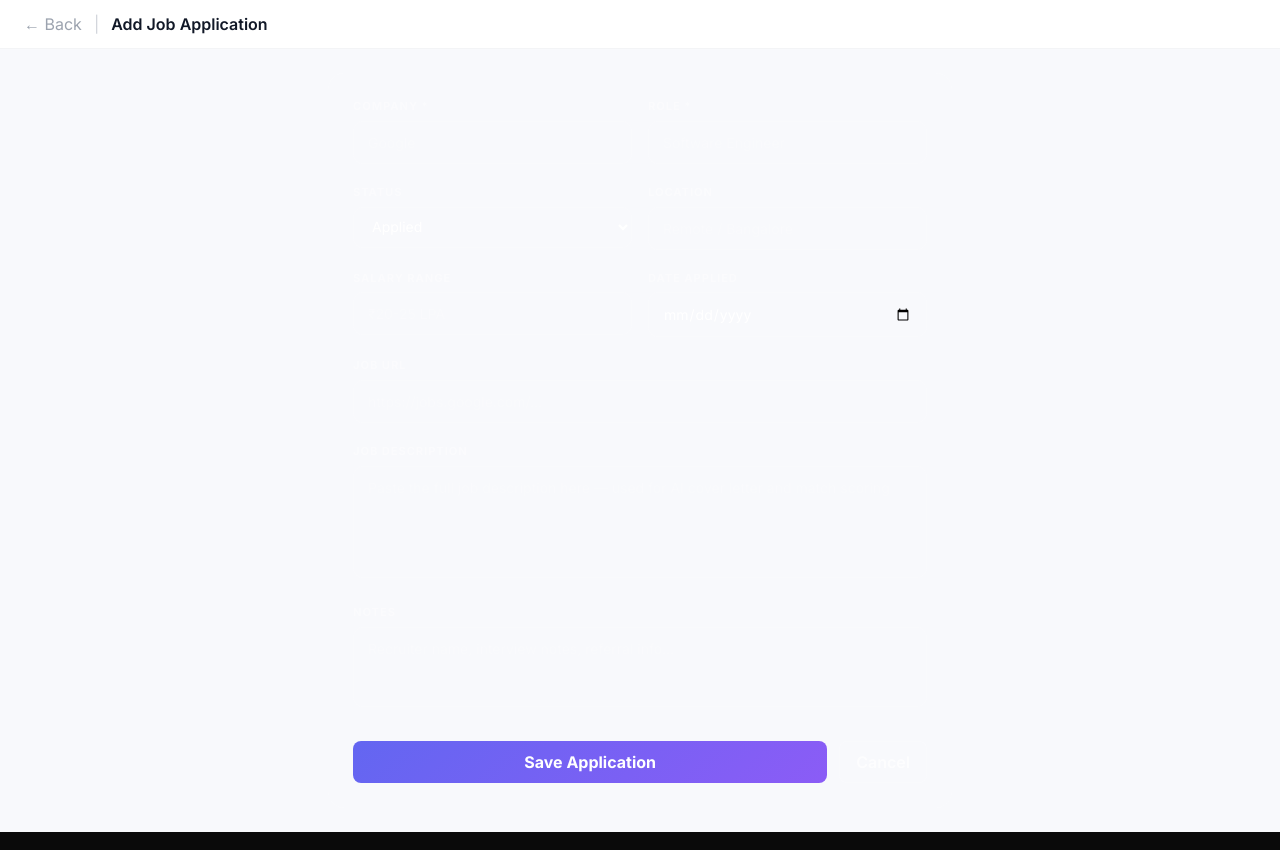
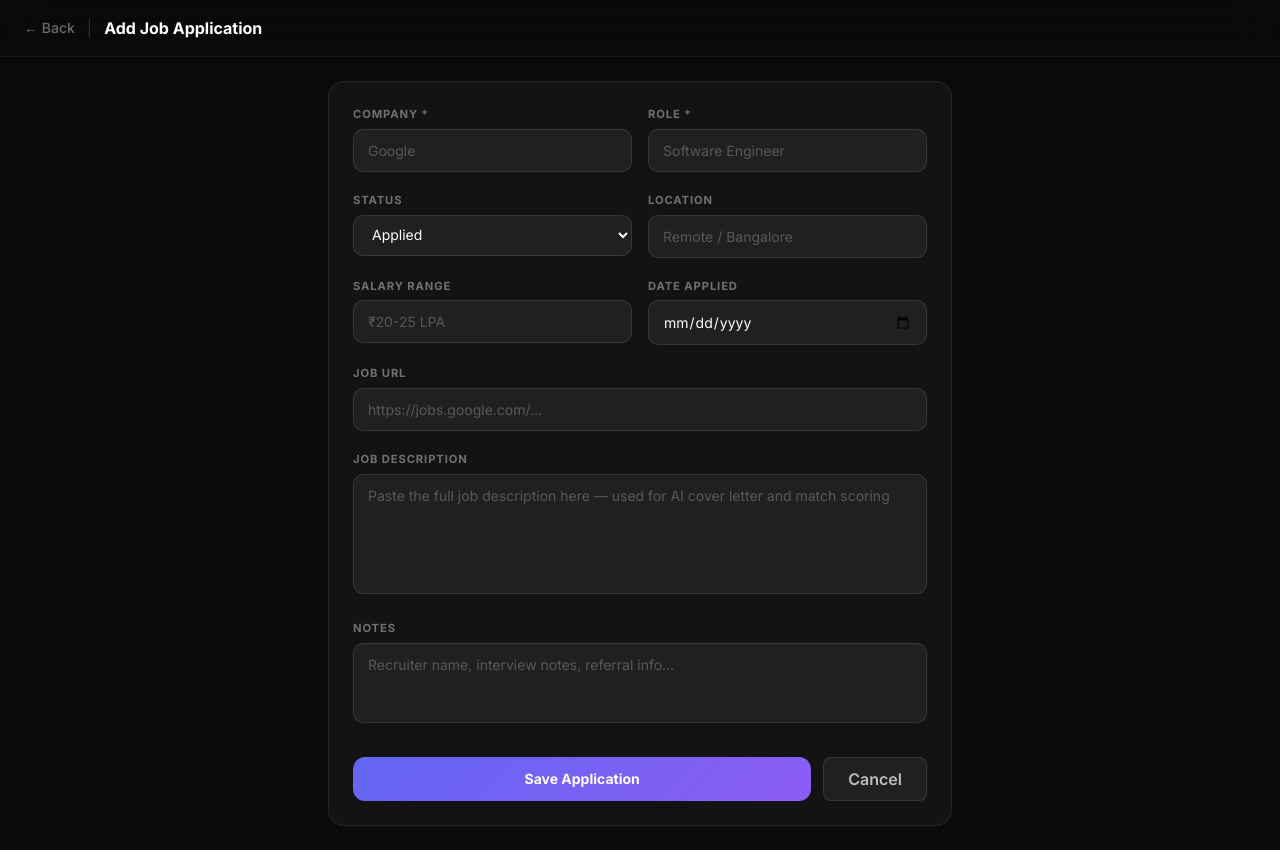
Before and after one commit to nischaysareen09/job-tracker, a React app in the folder frontend/: page /add in a window 1280 px wide. Built offline with nearby package versions, Linux system fonts and the light colour scheme; sample sign-in values are in the browser's storage; the HTML template or start-up script is replaced by a standard one.

Commit message:
Dark theme all pages + drag fix

```diff
--- a/frontend/src/pages/AddJob.jsx
+++ b/frontend/src/pages/AddJob.jsx
@@ -33,18 +33,23 @@ export default function AddJob() {
   }
 
   return (
-    <div className="min-h-screen bg-surface">
-      <nav className="bg-white border-b border-gray-100 px-6 py-3 flex items-center gap-3">
-        <button onClick={() => navigate('/')} className="text-gray-400 hover:text-gray-600 transition-colors">
+    <div className="min-h-screen" style={{ background: '#0a0a0a' }}>
+      <nav className="px-6 py-4 flex items-center gap-3 sticky top-0 z-10"
+        style={{ background: 'rgba(10,10,10,0.8)', backdropFilter: 'blur(20px)', borderBottom: '1px solid rgba(255,255,255,0.06)' }}>
+        <button onClick={() => navigate('/')} className="text-sm font-medium transition-colors"
+          style={{ color: 'rgba(255,255,255,0.4)' }}
+          onMouseEnter={e => e.target.style.color = 'white'}
+          onMouseLeave={e => e.target.style.color = 'rgba(255,255,255,0.4)'}>
           ← Back
         </button>
-        <span className="text-gray-300">|</span>
-        <h1 className="font-semibold text-gray-900">Add Job Application</h1>
+        <span style={{ color: 'rgba(255,255,255,0.15)' }}>|</span>
+        <h1 className="font-bold text-white">Add Job Application</h1>
       </nav>
 
       <div className="max-w-2xl mx-auto p-6">
-        <div className="card p-6 space-y-5">
-          {/* Required fields */}
+        <div className="rounded-2xl p-6 space-y-5"
+          style={{ background: 'rgba(255,255,255,0.04)', border: '1px solid rgba(255,255,255,0.08)' }}>
+
           <div className="grid grid-cols-2 gap-4">
             <div>
               <label className="label">Company *</label>
@@ -87,25 +92,32 @@ export default function AddJob() {
 
           <div>
             <label className="label">Job Description</label>
-            <textarea className="input min-h-28 resize-none" name="job_description"
+            <textarea className="input resize-none" style={{ minHeight: '120px' }} name="job_description"
               placeholder="Paste the full job description here — used for AI cover letter and match scoring"
               value={form.job_description} onChange={handle} />
           </div>
 
           <div>
             <label className="label">Notes</label>
-            <textarea className="input min-h-20 resize-none" name="notes"
+            <textarea className="input resize-none" style={{ minHeight: '80px' }} name="notes"
               placeholder="Recruiter name, interview notes, referral info…"
               value={form.notes} onChange={handle} />
           </div>
 
-          {error && <p className="text-sm text-red-600 bg-red-50 px-3 py-2 rounded-lg">{error}</p>}
+          {error && (
+            <div className="flex items-center gap-2 text-sm px-4 py-3 rounded-xl"
+              style={{ background: 'rgba(248,113,113,0.1)', border: '1px solid rgba(248,113,113,0.2)', color: '#fca5a5' }}>
+              ⚠️ {error}
+            </div>
+          )}
 
           <div className="flex gap-3 pt-2">
-            <button onClick={submit} disabled={loading} className="btn-primary flex-1">
+            <button onClick={submit} disabled={loading}
+              className="flex-1 py-3 text-sm font-bold text-white rounded-xl transition-all disabled:opacity-50"
+              style={{ background: 'linear-gradient(135deg, #6366f1, #8b5cf6)' }}>
               {loading ? 'Saving…' : 'Save Application'}
             </button>
-            <button onClick={() => navigate('/')} className="btn-secondary">Cancel</button>
+            <button onClick={() => navigate('/')} className="btn-secondary px-6">Cancel</button>
           </div>
         </div>
       </div>
```
